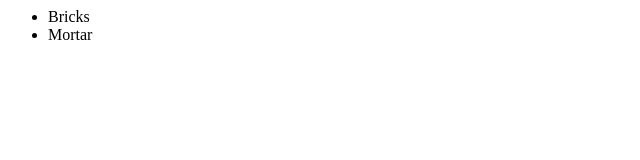
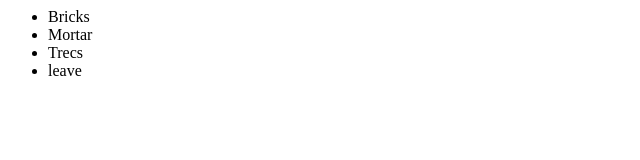
Before and after one commit to imraankhann/learnGitBasics, a plain HTML site: page index.html in a window 1280 px wide. Shown: the full height of the page, 0-640 px from the left. Drawn offline with Linux system fonts and the light colour scheme.

Commit message:
second commit added trece and leave

```diff
--- a/index.html
+++ b/index.html
@@ -4,7 +4,8 @@
 			<ul>
 				<li>Bricks</li>
 				<li>Mortar</li>
-
+				<li>Trecs</li>
+				<li>leave</li>
 			</ul>
 		</div>
 	</body>
```
